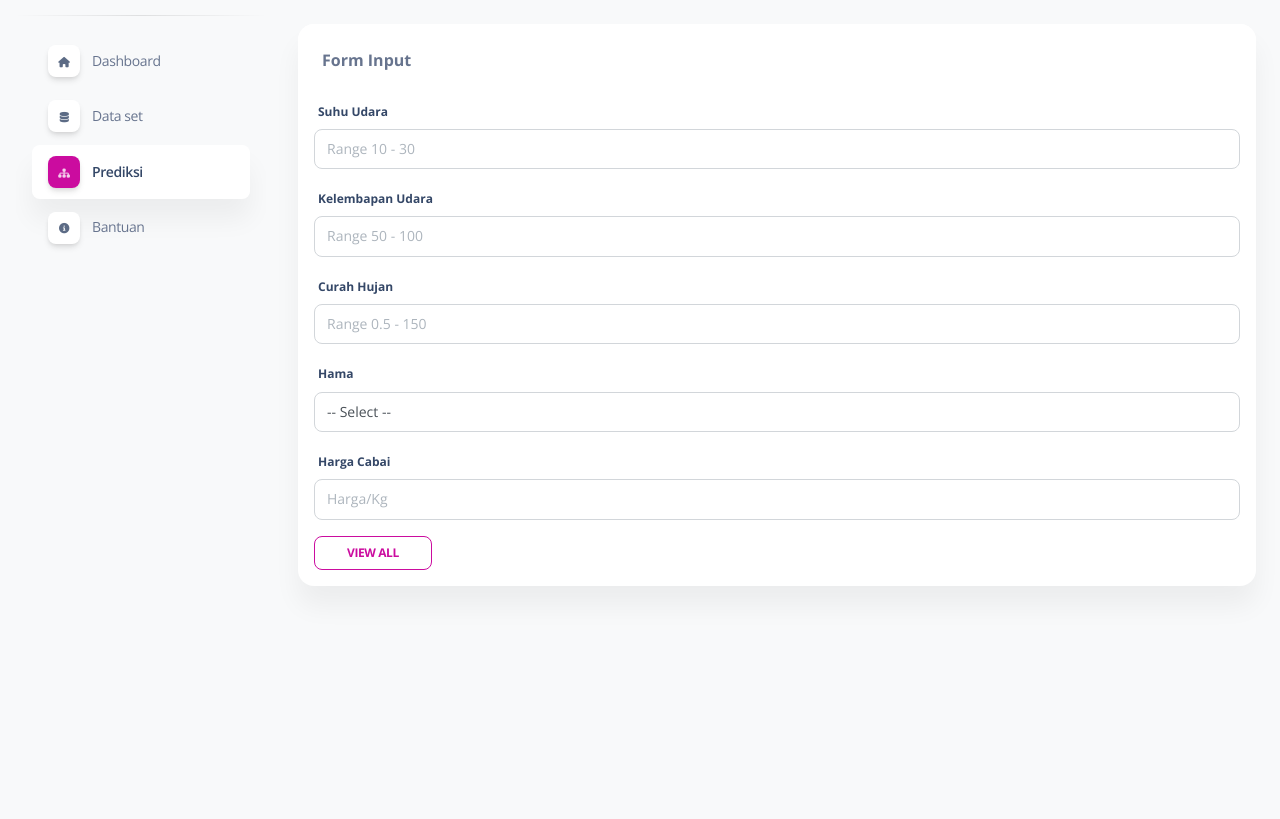
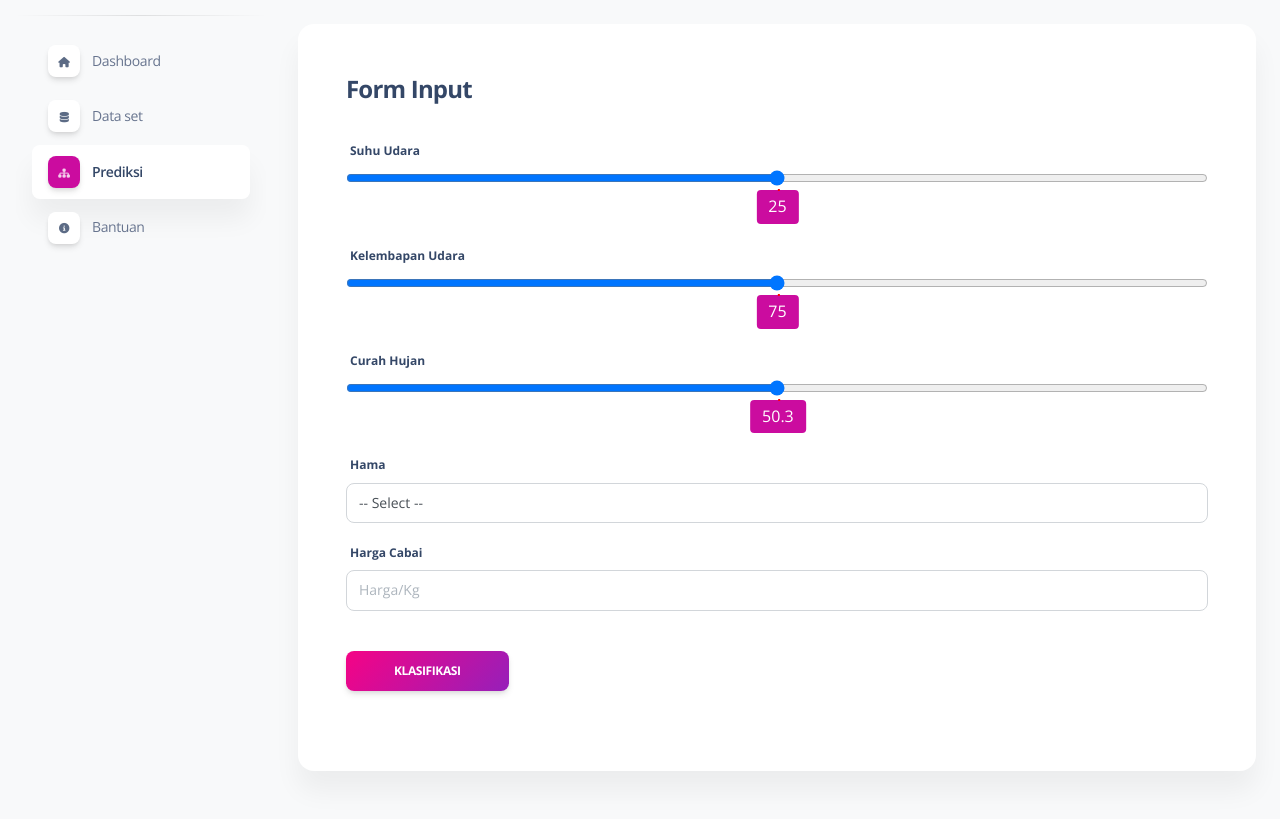
Before and after one commit to YusupZakaria990/Harvest_prediction, a Flask app: page /predict in a window 1280 px wide. Shown: the part 79-898 px from the top of the page. Before the commit the page ends 649 px from the top, so only its background shows below. Run offline with Flask 2, Linux system fonts and the light colour scheme; some libraries are stand-ins or nearby versions.

Commit message:
update form

```diff
--- a/app.py
+++ b/app.py
@@ -35,8 +35,10 @@ def predict():
         result = loaded_model.predict([[request.form['suhu'],request.form['kelembapan'],request.form['curah_hujan'],request.form['hama'],request.form['harga']]])
         return render_template('predict.html' , data=result)
     else:
-        return render_template('predict.html')
-    return render_template('predict.html')
+        result = ''
+        return render_template('predict.html', data=result)
+        result = ''
+    return render_template('predict.html',data=result)
 
 @app.route('/help')
 def help():
--- a/templates/predict.html
+++ b/templates/predict.html
@@ -12,7 +12,35 @@ HARVEST PREDICTION - PREDICT
 <!-- Css Section -->
 {% block style %}
 <style>
+  .range-wrap {
+    position: relative;
+    margin: 0 auto 3rem;
+  }
 
+  .range {
+    width: 100%;
+  }
+
+  .bubble {
+    top: 22px;
+    background-image: linear-gradient(310deg, #cb0c9f 0%, #cb0c9f 100%);
+    color: white;
+    padding: 4px 12px;
+    position: absolute;
+    border-radius: 4px;
+    left: 50%;
+    transform: translateX(-50%);
+  }
+
+  .bubble::after {
+    content: "";
+    position: absolute;
+    width: 2px;
+    height: 2px;
+    background: red;
+    top: -1px;
+    left: 50%;
+  }
 </style>
 {% endblock %}
 
@@ -44,37 +72,50 @@ HARVEST PREDICTION - PREDICT
   <div class="container-fluid py-4">
     <div class="row">
       <div class="col-12">
-        <div class="card mb-4">
+        <div class="card mb-4 p-4">
           <div class="card-header pb-0">
-            <div class="card-title font-weight-bolder">Form Input</div>
+            <h4 class="card-title font-weight-bolder">Form Input</h4>
           </div>
-          <div class="card-body p-3">
+          <div class="card-body p-4">
             <form action="{{ url_for('predict')}}" method="POST">
               <div class="form-group">
                 <label for="exampleFormControlInput1">Suhu Udara</label>
-                <input type="number" name="suhu" class="form-control" id="InputSuhu" step="any" min="10" max="30" placeholder="Range 10 - 30">
+                <div class="range-wrap">
+                  <input name="suhu" type="range" class="range" min="10" max="40" step="0.1">
+                  <output class="bubble"></output>
+                </div>
               </div>
               <div class="form-group">
                 <label for="exampleFormControlInput1">Kelembapan Udara</label>
-                <input type="number" name="kelembapan" class="form-control" id="" step="1" min="50" max="100" placeholder="Range 50 - 100">
+                <div class="range-wrap">
+                  <input name="kelembapan" type="range" class="range" min="50" max="100" step="1">
+                  <output class="bubble"></output>
+                </div>
               </div>
               <div class="form-group">
                 <label for="exampleFormControlInput1">Curah Hujan</label>
-                <input type="number" name="curah_hujan" class="form-control" id="" step="any" min="0.5" max="100" placeholder="Range 0.5 - 150">
+                <div class="range-wrap">
+                  <input name="curah_hujan" type="range" class="range" min="0.5" max="100" step="0.1">
+                  <output class="bubble"></output>
+                </div>
               </div>
               <div class="form-group">
                 <label for="exampleFormControlSelect1">Hama</label>
                 <select class="form-control" name="hama">
-                  <option value="" selected disabled>  -- Select -- </option>
+                  <option value="" selected disabled> -- Select -- </option>
                   <option value="1">Ya</option>
                   <option value="0">Tidak</option>
                 </select>
               </div>
               <div class="form-group">
                 <label for="exampleFormControlInput1">Harga Cabai</label>
-                <input type="number" name="harga" class="form-control" id="" min="10000" max="200000" placeholder="Harga/Kg">
+                <input type="number" name="harga" class="form-control" id="" min="10000" max="200000"
+                  placeholder="Harga/Kg">
               </div>
-              <button class="btn btn-outline-primary btn-sm mb-0">View All</button>
+              <div class="form-group">
+                <button class="btn bg-gradient-primary btn-md px-5 mx-auto mt-4">Klasifikasi</button>
+              </div>
+
               {{data}}
             </form>
           </div>
@@ -88,6 +129,26 @@ HARVEST PREDICTION - PREDICT
 <!-- Javascript Section -->
 {% block js %}
 <script>
+  const allRanges = document.querySelectorAll(".range-wrap");
+  allRanges.forEach(wrap => {
+    const range = wrap.querySelector(".range");
+    const bubble = wrap.querySelector(".bubble");
 
+    range.addEventListener("input", () => {
+      setBubble(range, bubble);
+    });
+    setBubble(range, bubble);
+  });
+
+  function setBubble(range, bubble) {
+    const val = range.value;
+    const min = range.min ? range.min : 0;
+    const max = range.max ? range.max : 100;
+    const newVal = Number(((val - min) * 100) / (max - min));
+    bubble.innerHTML = val;
+
+    // Sorta magic numbers based on size of the native UI thumb
+    bubble.style.left = `calc(${newVal}% + (${8 - newVal * 0.15}px))`;
+  }
 </script>
 {% endblock %}
```
